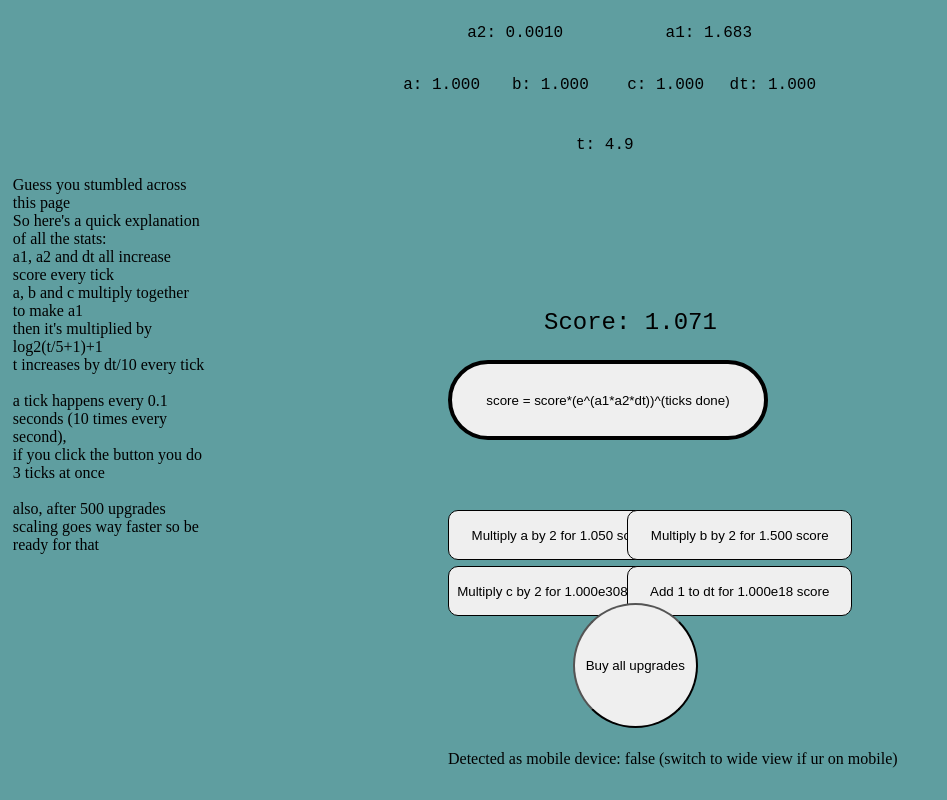
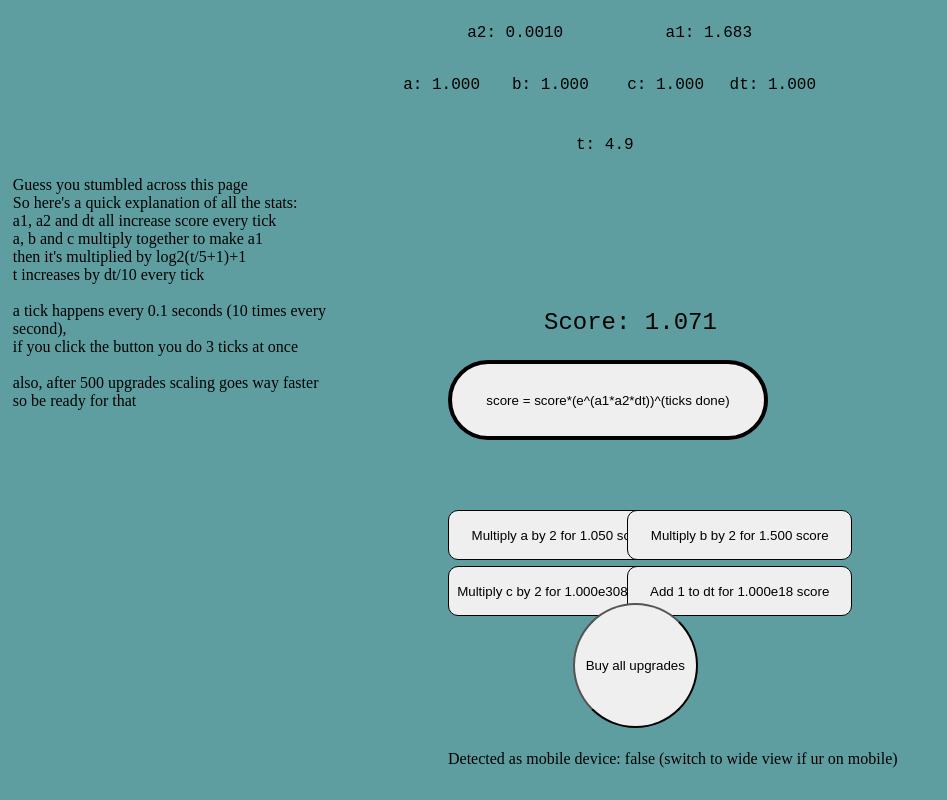
Before and after one commit to Shroobz/Stoopid-Game, a plain HTML site: page index.html in a window 1280 px wide. Shown: the whole page, without its empty margins (0-947 px from the left). Drawn offline with Linux system fonts and the light colour scheme.

Commit message:
I hate css

```diff
--- a/style.css
+++ b/style.css
@@ -11,7 +11,7 @@ body {
   position: absolute;
   left: 1%;
   top: 20%;
-  width: 15%
+  width: 25%
 }
 
 #up1 {
```
